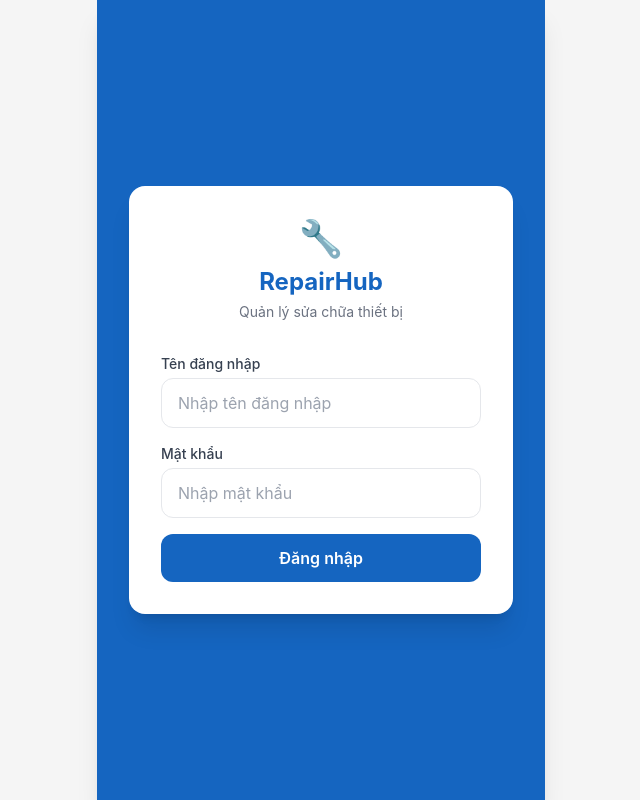
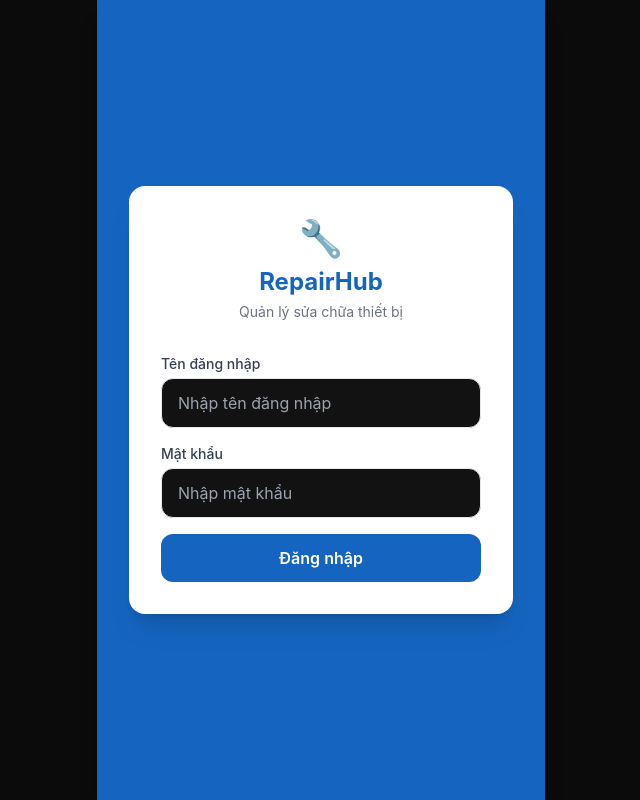
Before and after one commit to KhoaPham-dev/repairhub-frontend, a Next.js app: page /login in a window 1280 px wide. Shown: the whole page, without its empty margins (319-959 px from the left). Built offline with nearby package versions, Linux system fonts and the light colour scheme.

Commit message:
feat(theme): RH-120 establish dark-theme token system

```diff
--- a/app/globals.css
+++ b/app/globals.css
@@ -3,7 +3,16 @@
 @tailwind utilities;
 
 :root {
-  --primary: #1565C0;
+  color-scheme: dark;
+  --bg:           #0B0B0B;
+  --surface:      #111111;
+  --surface-alt:  #090909;
+  --border:       #222222;
+  --text:         #FFFFFF;
+  --text-muted:   rgba(255, 255, 255, 0.55);
+  --accent:       #C9A96E;
+  --accent-hover: #D4B883;
+  --overlay:      rgba(0, 0, 0, 0.6);
 }
 
 * {
@@ -12,7 +21,8 @@
 
 body {
   font-family: -apple-system, BlinkMacSystemFont, 'Segoe UI', Roboto, sans-serif;
-  background-color: #f5f5f5;
+  background-color: var(--bg);
+  color: var(--text);
   overflow-x: hidden;
 }
 
@@ -41,10 +51,16 @@ input, textarea, select {
   background: transparent;
 }
 ::-webkit-scrollbar-thumb {
-  background: #004EAB;
+  background: var(--accent);
   border-radius: 9999px;
 }
 * {
   scrollbar-width: thin;
-  scrollbar-color: #004EAB transparent;
+  scrollbar-color: var(--accent) transparent;
 }
+
+/* Focus ring — gold accent, visible only on keyboard navigation */
+:focus-visible {
+  outline: 2px solid var(--accent);
+  outline-offset: 2px;
+}
--- a/tailwind.config.js
+++ b/tailwind.config.js
@@ -8,7 +8,15 @@ module.exports = {
   theme: {
     extend: {
       colors: {
-        primary: '#1565C0',
+        bg:              'var(--bg)',
+        surface:         'var(--surface)',
+        'surface-alt':   'var(--surface-alt)',
+        'border-subtle': 'var(--border)',
+        'text-base':     'var(--text)',
+        'text-muted':    'var(--text-muted)',
+        accent:          'var(--accent)',
+        'accent-hover':  'var(--accent-hover)',
+        overlay:         'var(--overlay)',
       },
     },
   },
```
